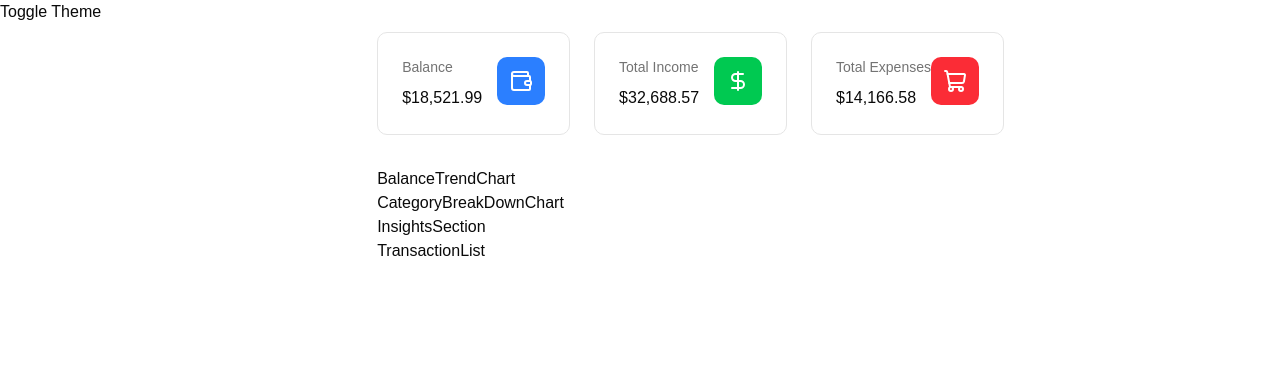
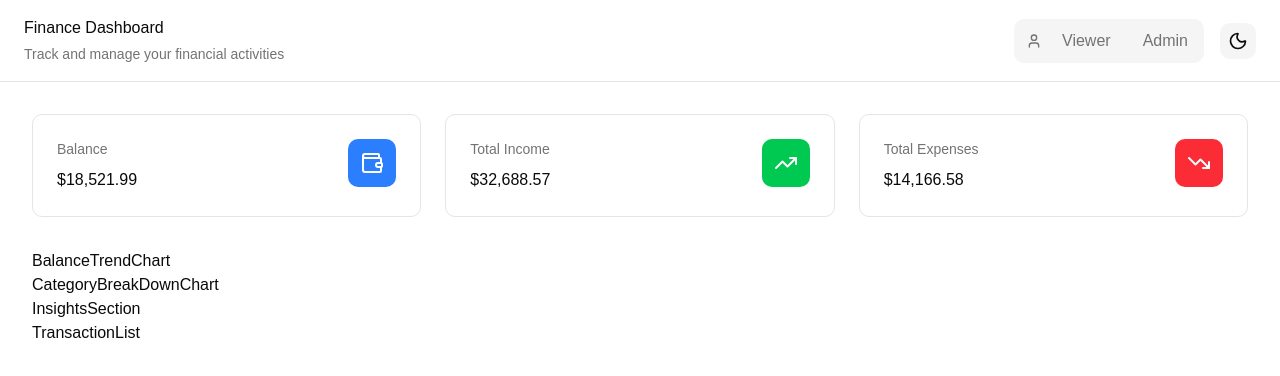
Before and after one commit to GENERATOR07/Finance_dashboard, a React (Vite) app: page / in a window 1280 px wide. Shown: the top 376 px of the page. Built offline with nearby package versions, Linux system fonts and the light colour scheme.

Commit message:
feat(ui):add Header Component

```diff
--- a/package.json
+++ b/package.json
@@ -37,7 +37,7 @@
     "globals": "^16.5.0",
     "prettier": "^3.8.1",
     "prettier-plugin-tailwindcss": "^0.7.2",
-    "typescript": "~5.9.3",
+    "typescript": "~6.0.2",
     "typescript-eslint": "^8.57.1",
     "vite": "^7.3.1"
   }
--- a/src/App.tsx
+++ b/src/App.tsx
@@ -5,8 +5,9 @@ import SummaryCard from "./components/SummaryCard"
 import { generateMockTransactions } from "../utils/mockData"
 import { calculateTotals } from "../utils/calculations"
 import TransactionList from "./components/TransactionList"
-import { DollarSign, ShoppingCart, Wallet } from "lucide-react"
+import { TrendingDown, TrendingUp, Wallet } from "lucide-react"
 import { useTheme } from "./components/theme-provider"
+import Header from "./components/Header"
 const tansactions = generateMockTransactions()
 const total = calculateTotals(tansactions)
 export function App() {
@@ -15,10 +16,8 @@ export function App() {
     setTheme(theme === "light" ? "dark" : "light")
   }
   return (
-    <div className="flex min-h-screen">
-      <header>
-        <button onClick={handleClick}>Toggle Theme</button>
-      </header>
+    <div className="min-h-screen">
+      <Header darkMode={theme === "dark"} toggleDarkMode={handleClick} />
       <main className="mx-auto max-w-7xl px-4 py-8 sm:px-6 lg:px-8">
         <div className="mb-8 grid grid-cols-1 gap-6 md:grid-cols-3">
           <SummaryCard
@@ -30,13 +29,13 @@ export function App() {
           <SummaryCard
             title="Total Income"
             amount={total.totalIncome}
-            icon={DollarSign}
+            icon={TrendingUp}
             colorClass="bg-green-500"
           />
           <SummaryCard
             title="Total Expenses"
             amount={total.totalExpenses}
-            icon={ShoppingCart}
+            icon={TrendingDown}
             colorClass="bg-red-500"
           />
         </div>
--- /dev/null
+++ b/src/components/Header.tsx
@@ -0,0 +1,76 @@
+import { Moon, Sun, User } from "lucide-react"
+
+import type { UserRole } from "types/finance"
+import { useState } from "react"
+
+interface HeaderProps {
+  darkMode: boolean
+  toggleDarkMode: () => void
+}
+
+const Header = ({ darkMode, toggleDarkMode }: HeaderProps) => {
+  const [userRole, setUserRole] = useState<UserRole | null>(null)
+  const handleRoleChange = (role: UserRole) => {
+    setUserRole(role)
+  }
+  return (
+    <header className="border-b border-border bg-card px-6 py-4">
+      <div className="flex items-center justify-between">
+        <div>
+          <h1 className="text-foreground">Finance Dashboard</h1>
+          <p
+            className="mt-1 text-muted-foreground"
+            style={{
+              fontSize: "0.875rem",
+              fontWeight: "var(--font-weight-normal)",
+            }}
+          >
+            Track and manage your financial activities
+          </p>
+        </div>
+
+        <div className="flex items-center gap-4">
+          {/* Role Selector */}
+          <div className="flex items-center gap-2 rounded-lg bg-muted p-1">
+            <User className="ml-2 h-4 w-4 text-muted-foreground" />
+            <button
+              onClick={() => handleRoleChange("viewer")}
+              className={`rounded-md px-3 py-1.5 transition-colors ${
+                userRole === "viewer"
+                  ? "bg-background text-foreground shadow-sm"
+                  : "text-muted-foreground hover:text-foreground"
+              }`}
+            >
+              Viewer
+            </button>
+            <button
+              onClick={() => handleRoleChange("admin")}
+              className={`rounded-md px-3 py-1.5 transition-colors ${
+                userRole === "admin"
+                  ? "bg-background text-foreground shadow-sm"
+                  : "text-muted-foreground hover:text-foreground"
+              }`}
+            >
+              Admin
+            </button>
+          </div>
+
+          {/* Dark Mode Toggle */}
+          <button
+            onClick={toggleDarkMode}
+            className="rounded-lg bg-muted p-2 transition-colors hover:bg-accent"
+            aria-label="Toggle dark mode"
+          >
+            {darkMode ? (
+              <Sun className="h-5 w-5 text-foreground" />
+            ) : (
+              <Moon className="h-5 w-5 text-foreground" />
+            )}
+          </button>
+        </div>
+      </div>
+    </header>
+  )
+}
+
+export default Header
```
Also changed, not shown: 1 other file (tests, documents, lock files or other folders).
